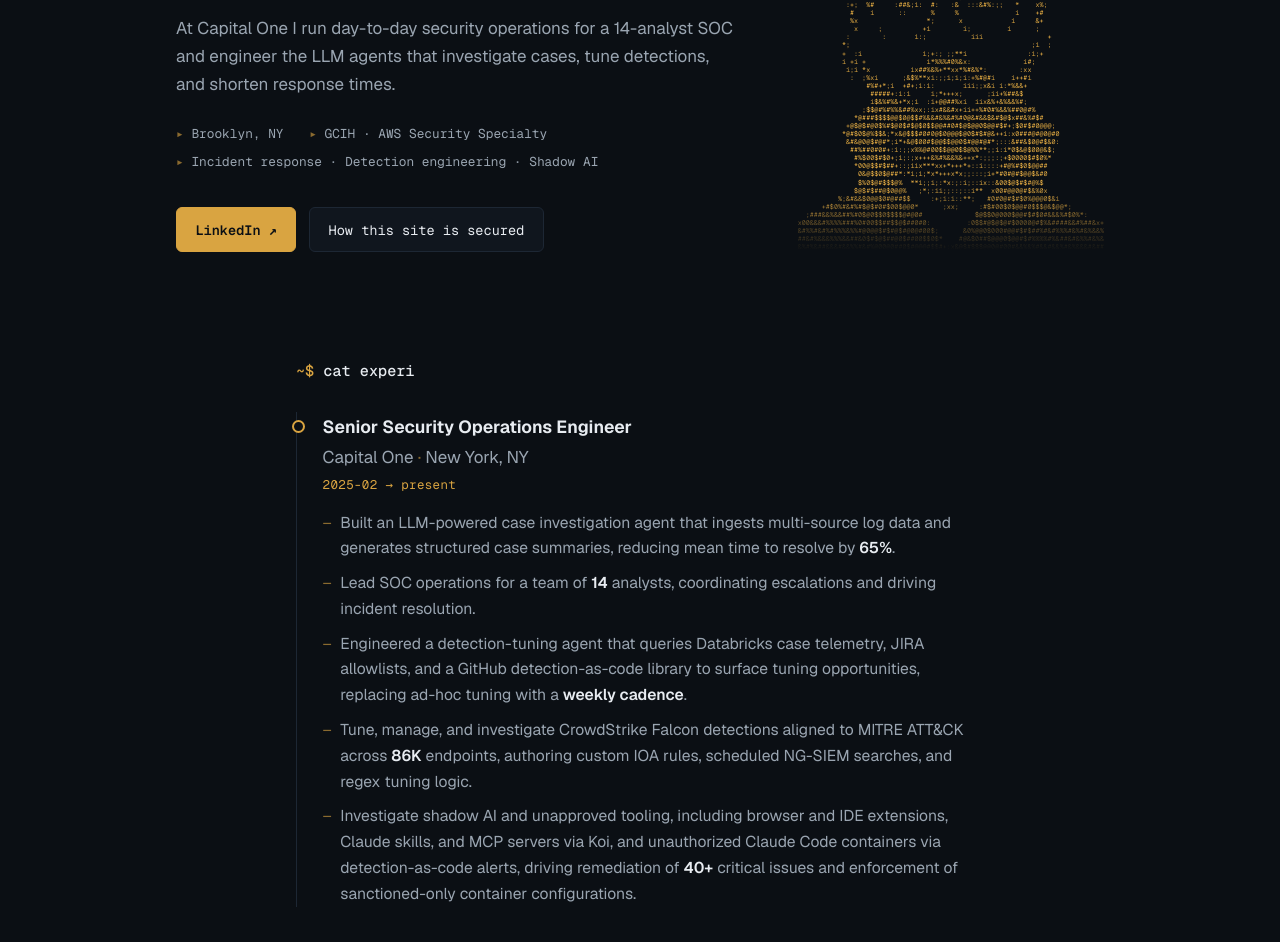
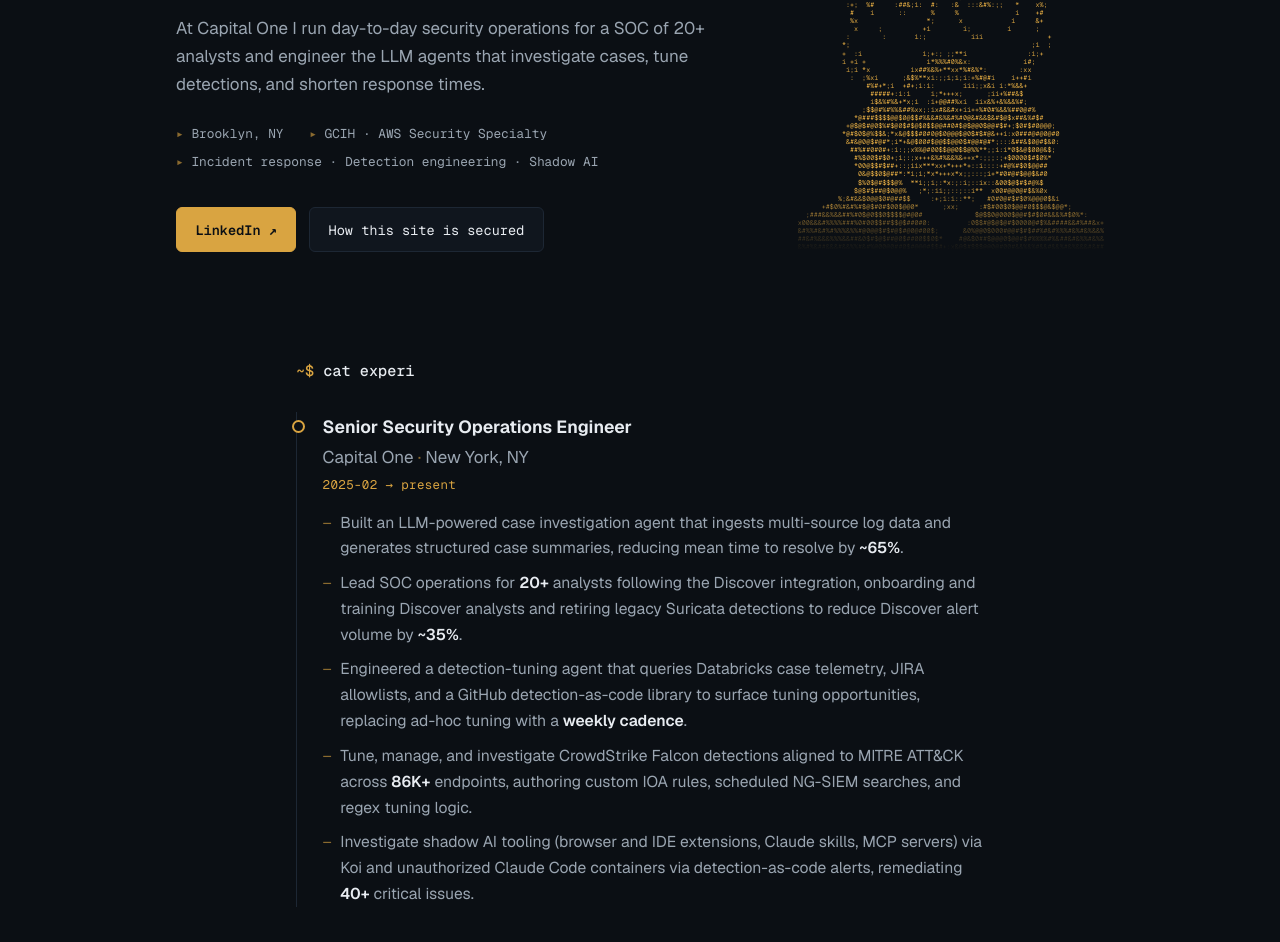
Before and after one commit to K1ranC/kiranc.me, a plain HTML site: page public/index.html in a window 1280 px wide. Shown: the part 293-1235 px from the top of the page. Drawn offline with Linux system fonts and the light colour scheme.

Commit message:
Sync site with November 2026 resume
- SOC leadership bullet: 20+ analysts after the Discover integration,
  onboarding Discover analysts and retiring legacy Suricata detections
  for ~35% less Discover alert volume (replaces the 14-analyst bullet)
- Hero blurb team size updated to 20+ to match
- Metrics now approximate where the resume marks them: ~65% MTTR,
  86K+ endpoints
- Shadow AI bullet condensed to the resume's shorter wording
- Add a python static-server preview config as a fallback for when
  the Vercel CLI is logged out

Co-Authored-By: Claude Opus 5.5 <noreply@anthropic.com>

```diff
--- a/public/index.html
+++ b/public/index.html
@@ -46,8 +46,8 @@
         <h1>Kiran Chandra</h1>
         <p class="role">Senior Security Operations Engineer <span class="at">@</span> Capital One</p>
         <p class="lede">
-          At Capital One I run day-to-day security operations for a 14-analyst
-          SOC and engineer the LLM agents that investigate cases, tune
+          At Capital One I run day-to-day security operations for a SOC of 20+
+          analysts and engineer the LLM agents that investigate cases, tune
           detections, and shorten response times.
         </p>
         <ul class="hero-meta mono">
@@ -824,11 +824,11 @@ x 0 &amp;      #     0   #   @$#                  #       0 00   %    #
           <p class="job-dates mono">2025-02 → present</p>
         </div>
         <ul>
-          <li>Built an LLM-powered case investigation agent that ingests multi-source log data and generates structured case summaries, reducing mean time to resolve by <strong>65%</strong>.</li>
-          <li>Lead SOC operations for a team of <strong>14</strong> analysts, coordinating escalations and driving incident resolution.</li>
+          <li>Built an LLM-powered case investigation agent that ingests multi-source log data and generates structured case summaries, reducing mean time to resolve by <strong>~65%</strong>.</li>
+          <li>Lead SOC operations for <strong>20+</strong> analysts following the Discover integration, onboarding and training Discover analysts and retiring legacy Suricata detections to reduce Discover alert volume by <strong>~35%</strong>.</li>
           <li>Engineered a detection-tuning agent that queries Databricks case telemetry, JIRA allowlists, and a GitHub detection-as-code library to surface tuning opportunities, replacing ad-hoc tuning with a <strong>weekly cadence</strong>.</li>
-          <li>Tune, manage, and investigate CrowdStrike Falcon detections aligned to MITRE ATT&amp;CK across <strong>86K</strong> endpoints, authoring custom IOA rules, scheduled NG-SIEM searches, and regex tuning logic.</li>
-          <li>Investigate shadow AI and unapproved tooling, including browser and IDE extensions, Claude skills, and MCP servers via Koi, and unauthorized Claude Code containers via detection-as-code alerts, driving remediation of <strong>40+</strong> critical issues and enforcement of sanctioned-only container configurations.</li>
+          <li>Tune, manage, and investigate CrowdStrike Falcon detections aligned to MITRE ATT&amp;CK across <strong>86K+</strong> endpoints, authoring custom IOA rules, scheduled NG-SIEM searches, and regex tuning logic.</li>
+          <li>Investigate shadow AI tooling (browser and IDE extensions, Claude skills, MCP servers) via Koi and unauthorized Claude Code containers via detection-as-code alerts, remediating <strong>40+</strong> critical issues.</li>
         </ul>
       </article>
 
```
Also changed, not shown: .claude/launch.json.
